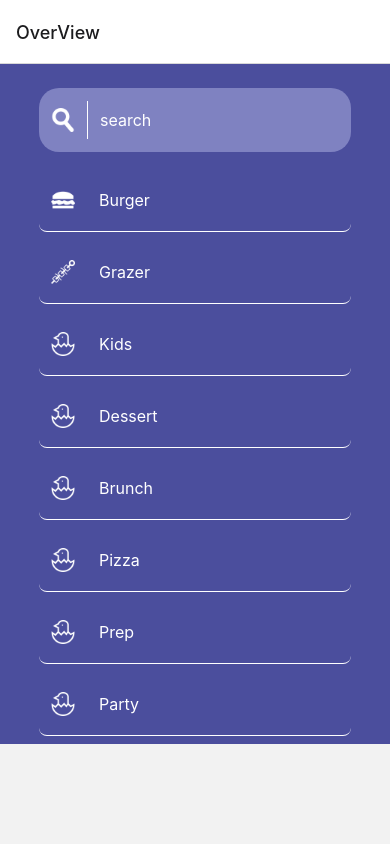
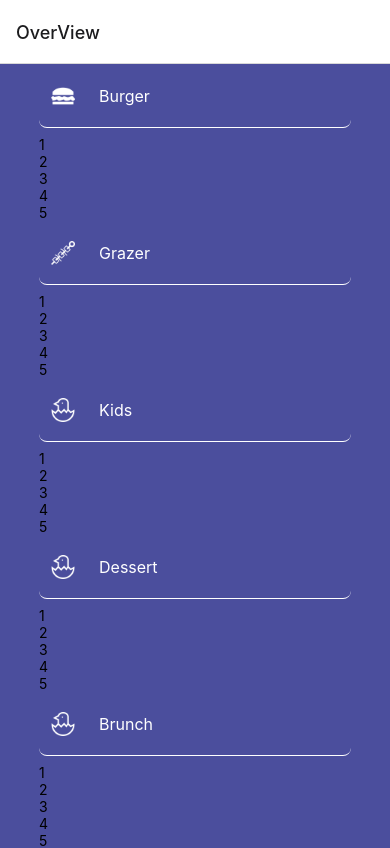
Before and after one commit to malcoball/RevsSpec, a React Native app: screen / in a window 390 px wide. Shown: the top 848 px of the page. Built offline with nearby package versions, Linux system fonts and the light colour scheme.

Commit message:
Trying to split the names into menu cards

```diff
--- a/Components/NavMenu/NavMenuContainer.tsx
+++ b/Components/NavMenu/NavMenuContainer.tsx
@@ -1,3 +1,4 @@
+import {useState, useContext, useEffect } from 'react';
 import { FlatList, Text, View } from 'react-native';
 import { AppContext } from '../../Data/Context/AppContext';
 import {specType} from '../../Data/@types/types';
@@ -5,18 +6,28 @@ import NavMenuItem from './NavMenuItem';
 import { navTitles } from '../../Data/Nav/navTitles';
 
 import Images from "../../Data/Images"
-import { useContext } from 'react';
+import { specItemCont } from '../../Data/SpecDatabase/DatabaseCompile';
 
 // }
-const NavMenuContainer = (props:{style:{width:number,height:number}})=>{
-    const context = useContext(AppContext)
+const NavMenuContainer = (props:{style:{width:number,height:number},nav:any})=>{
+    const [menuItemShow,setMenuItemShow] = useState <boolean[]>([])
+    const context = useContext(AppContext);
+    const [foodTypes] = useState(specItemCont.getItem.all.name.objTypes());
+    const menuItemToggle = (index:number,close:boolean)=>{
+        let listNew = [...menuItemShow];
+        listNew = listNew.map(item=>{return false});
+        listNew[index] = true;
+        setMenuItemShow(listNew);
+    }
+
 
 
     return (
         <FlatList
             style={{width:props.style.width}}
             data={navTitles}
-            renderItem={({item}) =><NavMenuItem color={context?.colorScheme.text1} height={props.style.height} imageSize={24} title={item.title} image={item.image}/>}
+            renderItem={({item,index}) =><NavMenuItem key={'navMenu'+Math.random()} nav={props.nav} index={index} showItems={menuItemShow[index]} showItemFunc={menuItemToggle} color={context?.colorScheme.text1} height={props.style.height} imageSize={24} title={item.title} image={item.image}/>}
+
             key={`FlatList${Math.random()}`}
         />
     )
--- a/Components/NavMenu/NavMenuItem.tsx
+++ b/Components/NavMenu/NavMenuItem.tsx
@@ -1,7 +1,10 @@
-import { useState } from "react"
-import { Image, View, Text, StyleSheet } from "react-native"
+import { useEffect, useState } from "react"
+import { Image, View, Text, StyleSheet,TouchableOpacity, FlatList } from "react-native";
+import SearchItem from "../SearchItem";
+import { specItemCont } from "../../Data/SpecDatabase/DatabaseCompile";
+import { specType } from "../../Data/@types/types";
 
-const NavMenuItem = (props:{color:any,title:string,image:any,imageSize:number,height:number})=>{
+const NavMenuItem = (props:{nav:any,index:number,color:any,title:specType,image:any,imageSize:number,height:number,showItems:boolean,showItemFunc:(index:number,close:boolean)=>void})=>{
     const styles = StyleSheet.create({
         container:{
             height:props.height,
@@ -24,17 +27,29 @@ const NavMenuItem = (props:{color:any,title:string,image:any,imageSize:number,he
             textTransform:'capitalize'
         }
     })
-    const [data] = useState([
-        'item1','item2','item3'
-    ])
+    const [items] = useState(specItemCont.getItem.category.title(props.title))
+    // const itemList = <FlatList
+    //     data={items}
+    //     renderItem={({item}) => <SearchItem title={item} clickFunc={props.nav}/>}
+    // />
+    useEffect(()=>{
+        console.log("listen")
+    },[])
+
     return (
-        <View style={styles.container}>
-            <Image
-                style={styles.image}
-                source={props.image}
-            />
-            <Text style={styles.text}>{props.title}</Text>
-        </View>
+        <>
+            <TouchableOpacity style={styles.container} onPress={()=>{props.showItemFunc(props.index,props.showItems)}}>
+                <Image
+                    style={styles.image}
+                    source={props.image}
+                />
+                <Text style={styles.text}>{props.title}</Text>
+            </TouchableOpacity>
+            <FlatList
+        data={['1','2','3','4','5']}
+        renderItem={({item}) => <SearchItem title={item} clickFunc={props.nav}/>}
+    />
+        </>
     )
 }
 export default NavMenuItem
--- a/Components/SearchBar.tsx
+++ b/Components/SearchBar.tsx
@@ -6,7 +6,7 @@ import { AppContext } from "../Data/Context/AppContext"
 import { specItemCont } from "../Data/SpecDatabase/DatabaseCompile";
 import SearchItem from './SearchItem';
 
-const SearchBar = (props:{style:{width:number,height:number},nav:any})=>{
+const SearchBar = (props:{style:{width:number,height:number},items:string[],nav:any})=>{
     const context = useContext(AppContext)
     const styles = StyleSheet.create({
         container:{
@@ -36,7 +36,8 @@ const SearchBar = (props:{style:{width:number,height:number},nav:any})=>{
             paddingLeft:12,
         }
     })
-    const [items,setItems] = useState(specItemCont.getItem.all.name()); // Can be optimised
+    // const [items,setItems] = useState(specItemCont.getItem.all.name()); // Can be optimised
+    const [items] = useState(props.items);
     const [query,setQuery] = useState('')
 
     const filteredItems = useMemo(()=>{
@@ -46,13 +47,10 @@ const SearchBar = (props:{style:{width:number,height:number},nav:any})=>{
         })
         return output;
     },[items,query]);
-    // const itemList = filteredItems.map((item,ind) =>{return<Text key={ind}>{item}</Text>})
     const itemList = <FlatList
         data={filteredItems}
         renderItem={({item}) => <SearchItem title={item} clickFunc={props.nav}/>}
     />
-
-
 
     return (
         <>
--- a/Data/SpecDatabase/DatabaseCompile.ts
+++ b/Data/SpecDatabase/DatabaseCompile.ts
@@ -1,4 +1,4 @@
-import { ingredient, specItem, variantType } from "../@types/types";
+import { ingredient, specItem,specType, variantType } from "../@types/types";
 import Brunch from './Inputs/Brunch';
 import Burgers  from "./Inputs/Burgers";
 import Desserts from "./Inputs/Desserts";
@@ -14,8 +14,28 @@ import Wraps from "./Inputs/Wraps";
 import { StringMethods } from "../StringMethods";
 
 
-let DataBase = [...Brunch,...Burgers,...Desserts,...Grazers,...Kids,...Mains,...Other,...Pizzas,...Sandwiches,...Sharers,
+let DataBase = [...Brunch,...Burgers,...Desserts,...Grazers,...Kids,...Mains,...Other,...Pizzas,...Sandwiches,
 ...Sides,...Pizzas,...Wraps];
+
+const typeObj = { // Mostly used to group titles into categories.
+    burger : <string[]>[],
+    grazer : <string[]>[],
+    kids :<string[]>[],
+    dessert :<string[]>[],
+    brunch :<string[]>[],
+    main:<string[]>[],
+    pizza : <string[]>[],
+    sandwich:<string[]>[],
+    prep:<string[]>[],
+    party:<string[]>[],
+    vegan:<string[]>[],
+    veggie:<string[]>[],
+    glutenFree:<string[]>[],
+    side:<string[]>[],
+    wrap:<string[]>[],
+    skinny:<string[]>[],
+    other:<string[]>[]
+}
 
 export const specItemCont = {
     sort:{
@@ -120,13 +140,36 @@ export const specItemCont = {
 
         },
         all:{
-            name:() : string[] =>{
-                const out : string[] = [];
-                DataBase.forEach(elm=>out.push(elm.title));
+            name:{
+                string : () : string[] =>{
+                    const out : string[] = [];
+                    DataBase.forEach(elm=>out.push(elm.title));
+                    return out;
+                },
+                objTypes : ()=>{
+                    const out = {...typeObj};
+                    DataBase.forEach(item=>{
+                        const type  = typeof(item.type) === 'string' ? item.type : item.type[0];
+                        const objInd = type as keyof typeof typeObj;
+                        out[objInd].push(item.title);
+                    })
+                    return out;
+                }
+            }
+        },
+        category:{
+            title: (typeObjProp:specType)=>{
+                const out :string[] = []
+                DataBase.forEach(item=>{
+                    const type  = typeof(item.type) === 'string' ? item.type : item.type[0];
+                    const objInd = type as keyof typeof typeObj;
+                    if (objInd === typeObjProp) out.push(item.title);
+                })
                 return out;
             }
         }
     },
 }
 specItemCont.sort.index();
+
 // specItemCont.sort.byOrder.alphabet();
--- a/Screens/NavMenu.tsx
+++ b/Screens/NavMenu.tsx
@@ -20,8 +20,8 @@ const NavMenu = (props:{nav:any})=>{
     return (
         <View style={styles.container}>
 
-            <SearchBar nav={props.nav} style={{width:Dimensions.get('window').width*width,height:height}}/>
-            <NavMenuContainer style={{width:Dimensions.get('window').width*width,height:height}}/>
+            {/* <SearchBar items={items} nav={props.nav} style={{width:Dimensions.get('window').width*width,height:height}}/> */}
+            <NavMenuContainer nav={props.nav} style={{width:Dimensions.get('window').width*width,height:height}}/>
         </View>
     )
 }
```
Lines whose indentation alone changed are shown as unchanged.
